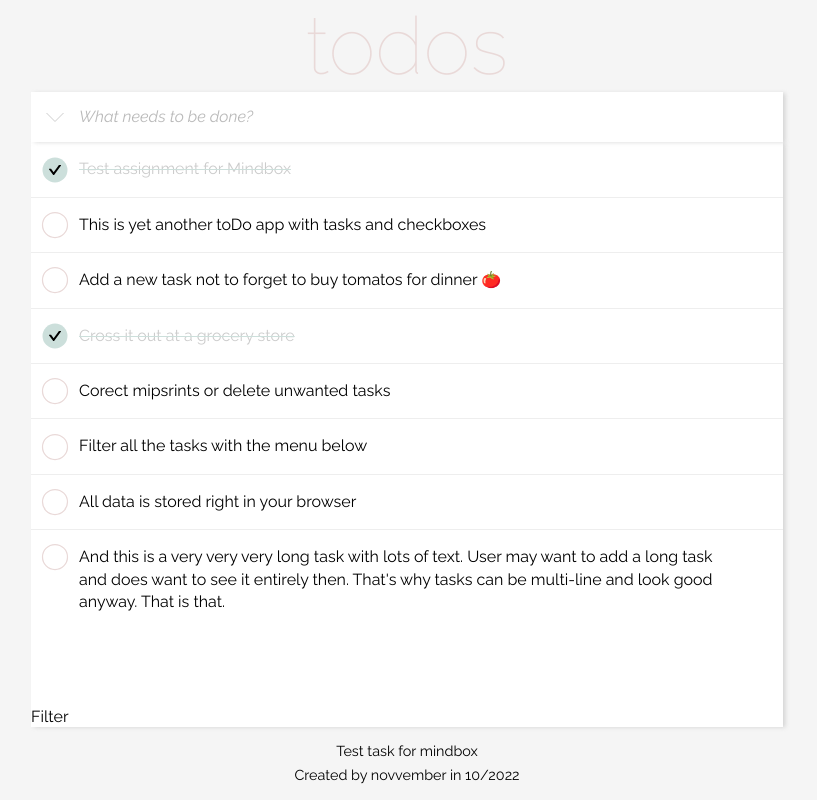
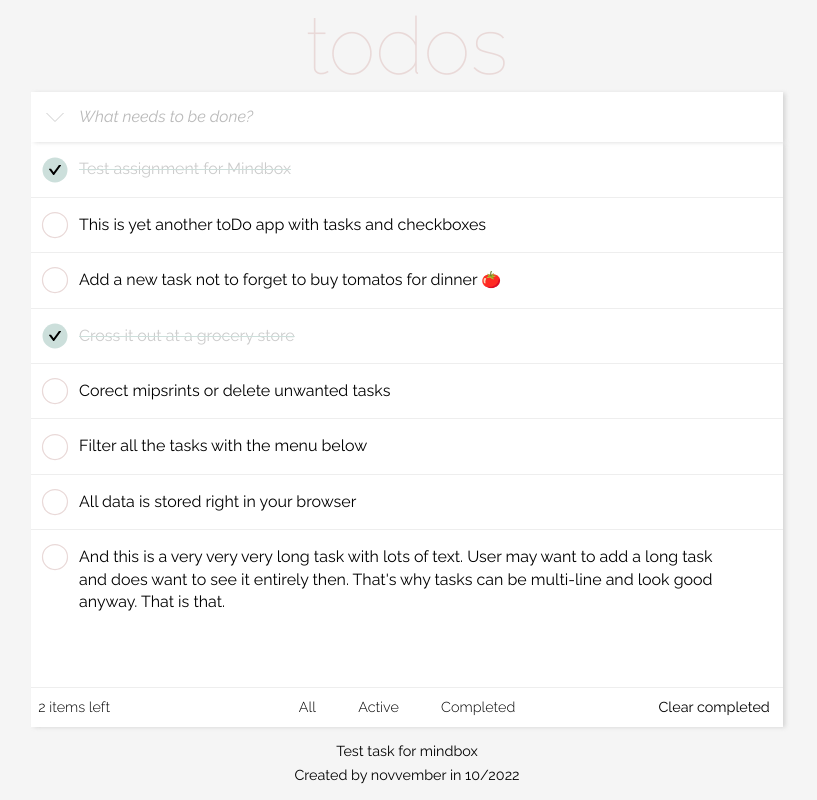
Before and after one commit to novvember/mindbox-todos, a React (Create React App) app: page / in a window 1280 px wide. Shown: the whole page, without its empty margins (233-1050 px from the left). Built offline with nearby package versions, Linux system fonts and the light colour scheme.

Commit message:
feat: add layout for filter

```diff
--- a/src/components/Filter/Filter.css
+++ b/src/components/Filter/Filter.css
@@ -0,0 +1,69 @@
+.filter {
+  padding: 0.5em;
+  border-top: 0.5px solid var(--on-surface-secondary);
+  font-size: 0.9em;
+  font-weight: 300;
+  display: grid;
+  grid-template-columns: 2fr 3fr 2fr;
+  gap: 2em;
+  align-items: baseline;
+}
+
+.filter__status {
+  justify-self: left;
+}
+
+.filter__delete-button {
+  justify-self: right;
+  border: none;
+  background-color: transparent;
+  cursor: pointer;
+  transition: opacity 0.2s, transform 0.1s;
+}
+
+.filter__delete-button:hover {
+  opacity: 0.7;
+}
+
+.filter__delete-button:active {
+  transform: scale(0.9);
+}
+
+.filter__groups {
+  justify-self: center;
+  display: flex;
+  gap: 2em;
+}
+
+.filter__radio-container {
+  transition: opacity 0.2s;
+  cursor: pointer;
+}
+
+.filter__radio-container:hover {
+  opacity: 0.7;
+}
+
+.filter__radio-input {
+  position: absolute;
+  height: 1px;
+  width: 1px;
+  overflow: hidden;
+  clip: rect(0 0 0 0);
+}
+
+.filter__radio-label {
+  display: block;
+  border: 1px solid transparent;
+  border-radius: 0.2em;
+  padding: 0.2em 0.4em;
+  transition: transform 0.1s, border-color 0.2s;
+}
+
+.filter__radio-input:checked + .filter__radio-label {
+  border-color: var(--secondary);
+}
+
+.filter__radio-label:active {
+  transform: scale(0.9);
+}
--- a/src/components/Filter/Filter.tsx
+++ b/src/components/Filter/Filter.tsx
@@ -1,7 +1,41 @@
 import './Filter.css';
 
 function Filter() {
-  return <div>Filter</div>;
+  return (
+    <section className="filter">
+      <span className="filter__status">2 items left</span>
+      <form action="" className="filter__groups">
+        <label className="filter__radio-container">
+          <input
+            type="radio"
+            className="filter__radio-input"
+            id="all"
+            name="group"
+          />
+          <span className="filter__radio-label">All</span>
+        </label>
+        <label className="filter__radio-container">
+          <input
+            type="radio"
+            className="filter__radio-input"
+            id="active"
+            name="group"
+          />
+          <span className="filter__radio-label">Active</span>
+        </label>
+        <label className="filter__radio-container">
+          <input
+            type="radio"
+            className="filter__radio-input"
+            id="completed"
+            name="group"
+          />
+          <span className="filter__radio-label">Completed</span>
+        </label>
+      </form>
+      <button className="filter__delete-button">Clear completed</button>
+    </section>
+  );
 }
 
 export default Filter;
```
